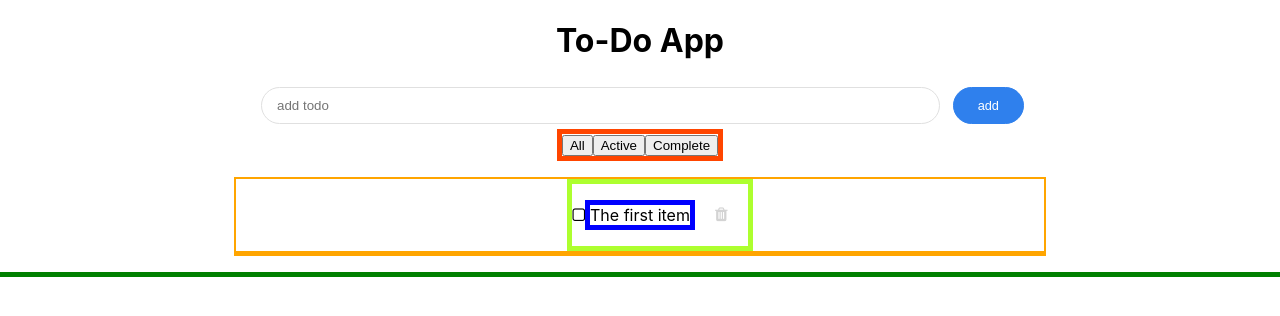
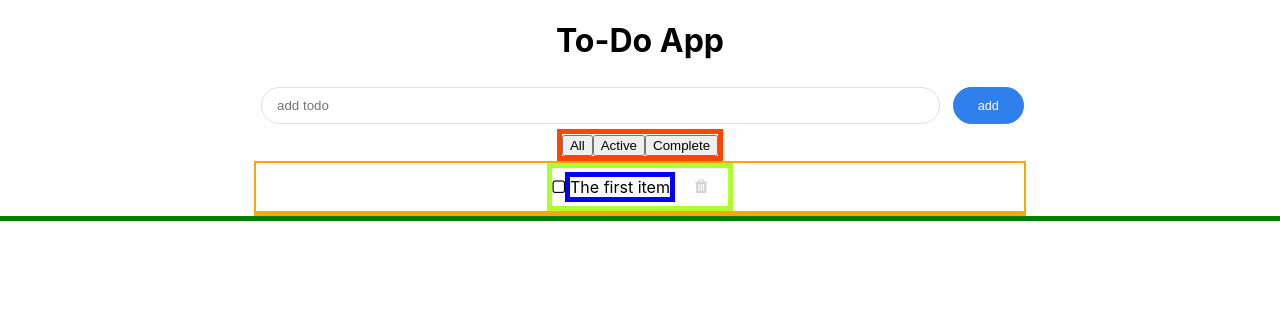
Before and after one commit to olirooker/todo-list-app-react, a React (Create React App) app: page / in a window 1280 px wide. Shown: the top 316 px of the page. Built offline with nearby package versions, Linux system fonts and the light colour scheme.

Commit message:
css to tidy the list elements on screen

```diff
--- a/src/App.js
+++ b/src/App.js
@@ -8,7 +8,7 @@ import TaskAdder from "./components/TaskAdder";
 class App extends React.Component {
   state = {
     todos: [{ item: "The first item", isCompleted: false, }],
-    filterBy: 'all', // this would change depending on which button is pressed
+    filterBy: 'all',
   };
 
   // componentDidMount() {
@@ -16,7 +16,7 @@ class App extends React.Component {
   //   this.setState(savedState);
   // };
 
-  componentDidUpdate() { };
+  // componentDidUpdate() { };
 
   addToDo = (newItem) => {
     this.setState((currentState) => {
@@ -27,7 +27,6 @@ class App extends React.Component {
       //   localStorage.setItem("state", JSON.stringify(this.state));
       // }
     );
-
   };
 
   deleteToDo = (name) => {
@@ -73,14 +72,12 @@ class App extends React.Component {
   changeFilter = (condition) => {
     this.setState(currentState => {
       return { filterBy: condition }
-      // const newState = { filterBy: condition }
-      // console.log(newState)
-      // console.log(this.state)
-      // return newState;
     })
   };
 
-  // method here which will change the filterBy to complete, all or active
+  filterList = () => {
+
+  };
 
   render() {
     return (
--- a/src/index.css
+++ b/src/index.css
@@ -106,6 +106,8 @@ label {
 /* ---------- End of Add Button ---------- */
 
 .list-container {
+  margin: 0;
+  padding: 0;
   list-style-type: none;
   width: 100%;
   align-self: center;
@@ -120,12 +122,17 @@ label {
 
 /* Might need go change this to grid */
 .list-element-container {
+  margin: 0;
+  padding: 0;
   display: flex;
   align-items: center;
-  border: 5px solid greenyellow
+  border: 5px solid greenyellow;
+  cursor: pointer;
 }
 
 .list-item {
+  margin: 0;
+  padding: 0;
   border: 5px solid blue;
   text-align: center;
   font-weight: 400;
@@ -138,6 +145,7 @@ label {
 /* ---------- Delete Button ---------- */
 
 .delete-button {
+  margin: 0;
   display: inline-block;
   border: none;
   padding: 10px 20px;
```
Also changed, not shown: 1 other file (tests, documents, lock files or other folders).
